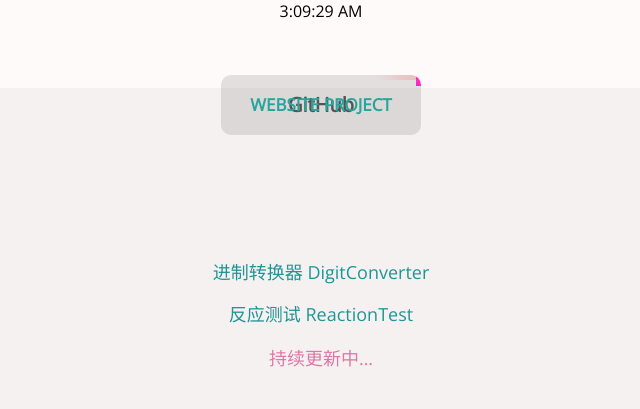
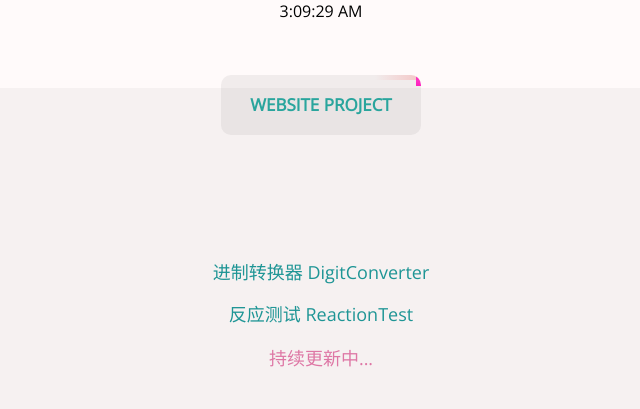
Before and after one commit to BinL233/Website_BinLTools_Django, a Django app: page / in a window 1280 px wide. Shown: the part 295-704 px from the top of the page, without its empty margins (319-959 px from the left). Run offline with Django 4.2, Linux system fonts and the light colour scheme.

Commit message:
Debug header

```diff
--- a/BinLTools/templates/index.html
+++ b/BinLTools/templates/index.html
@@ -135,7 +135,7 @@
             <nav style="overflow: hidden;">
                 <ul>
                   <li><a href="." style="color:#de77a5; text-decoration: none; font-size: 25px; font-weight: bolder;">BinLTools</a></li>
-                  <li><a href="https://github.com/BinL233" style="color:#0000009e; text-decoration: none; font-size: 20px; font-weight: bolder;">GitHub</a></li>
+                  <!-- <li><a href="https://github.com/BinL233" style="color:#0000009e; text-decoration: none; font-size: 20px; font-weight: bolder;">GitHub</a></li> -->
                 </ul>
               </nav>
             <!-- <div id="login">
```
